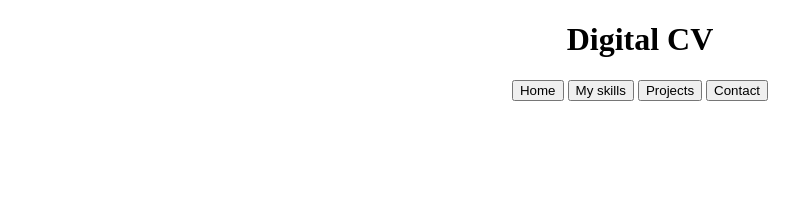
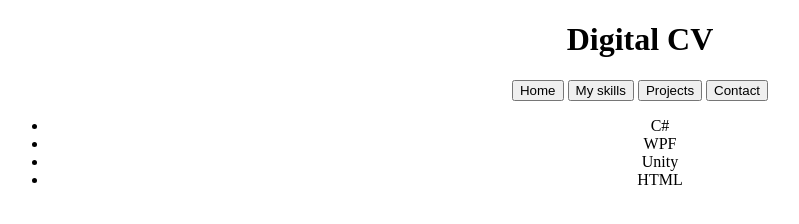
Before and after one commit to Point-SimoSiren/CV-javascript, a plain HTML site: page index.html in a window 1280 px wide. Both pictures are taken after a click on the button "My skills". Shown: the whole page, without its empty margins (0-799 px from the left). Drawn offline with Linux system fonts and the light colour scheme.

Commit message:
skills ok

```diff
--- a/index.html
+++ b/index.html
@@ -17,7 +17,15 @@
     </center>
     <script>
         function skills() {
-            alert("Skills button clicked!")
+            let x = `
+            <ul>
+                <li>C#</li>
+                <li>WPF</li>
+                <li>Unity</li>
+                <li>HTML</li>
+            </ul>
+            `
+            document.getElementById("root").innerHTML = x
         }
     </script>
 </body>
```
